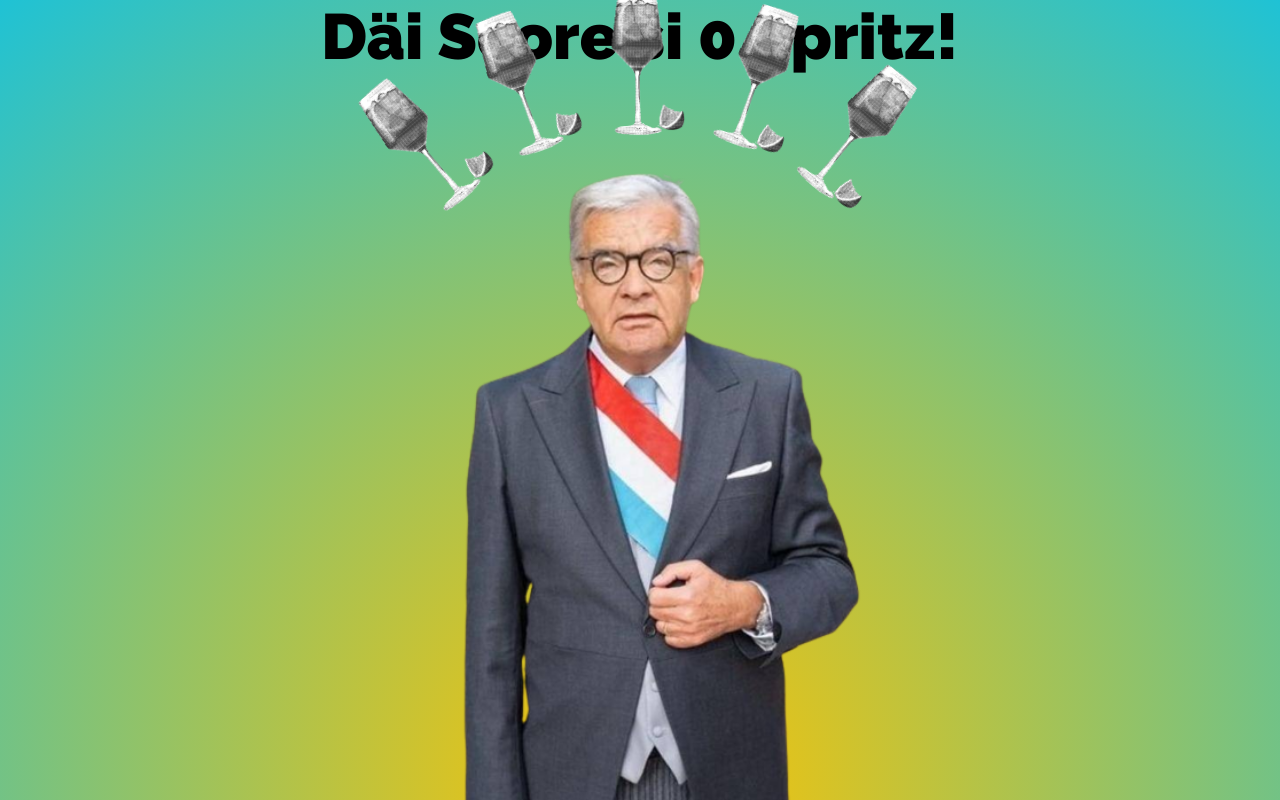
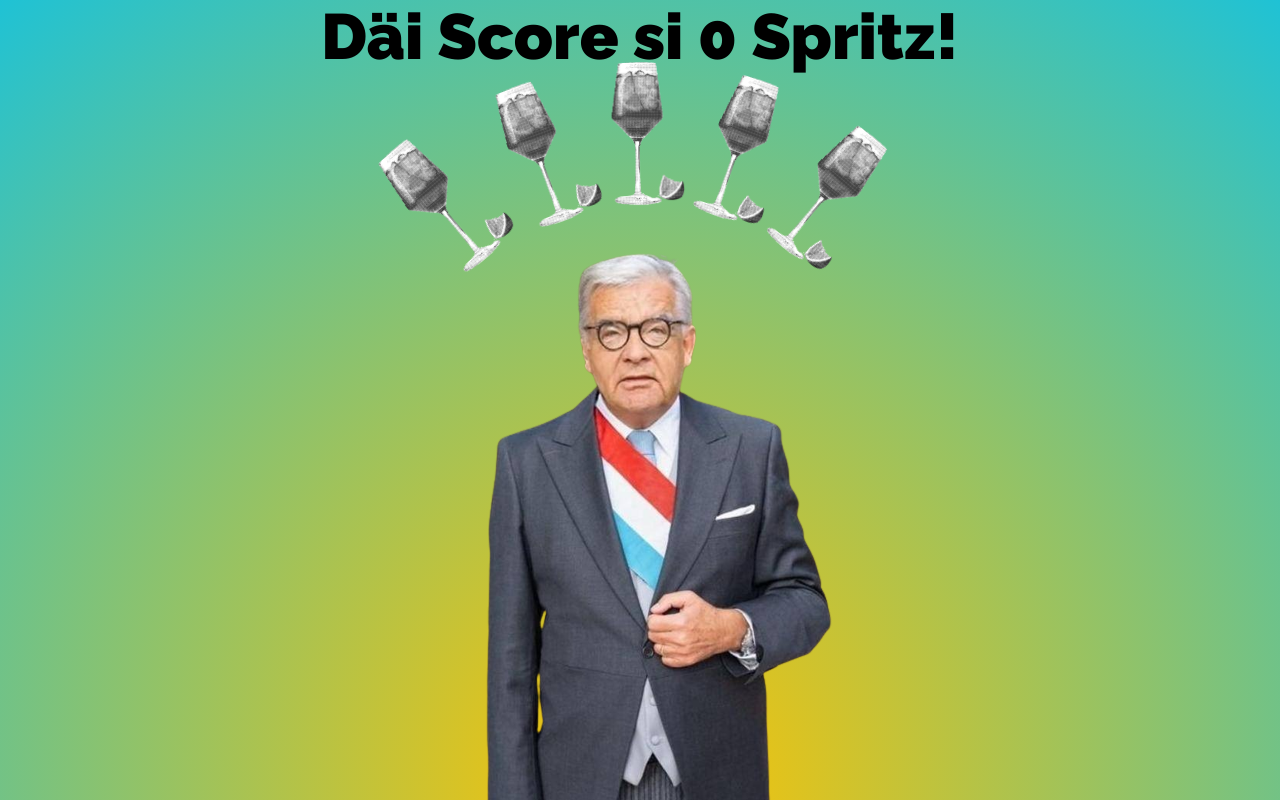
Before and after one commit to fedus/mosar-oder-net, a SvelteKit app: page /play/finish in a window 1280 px wide. Built offline with nearby package versions, Linux system fonts and the light colour scheme.

Commit message:
feat: wippedy wip

```diff
--- a/src/routes/play/finish/+page.svelte
+++ b/src/routes/play/finish/+page.svelte
@@ -1,4 +1,5 @@
 <script lang="ts">
+    import { onMount } from 'svelte';
     import Mosavatar from '$lib/components/mosavatar.svelte';
     import aperol from "$lib/assets/mosavatars/aperol.png";
 
@@ -6,7 +7,11 @@
 
     const { score, rounds } = gameStateStore;
 
+    let ready = false;
+
     $: mosavatar_index = $score == 0 ? 0 : $score - 1;
+
+    onMount(() => ready = true);
 </script>
 
 <div class="score-container">
@@ -17,10 +22,13 @@
     <div class="mosavatar-score-container">
         <div class="score-aperol">
             {#each [...Array(5).keys()] as idx}
-                <img src={aperol} class={`score-${idx + 1}`} class:inactive={idx + 1 > $score} alt="Aperol Spritz">
+                {@const className = `score-${idx + 1}`}
+                <img src={aperol} class={`aperol ${ready ? className : ''}`} class:inactive={idx + 1 > $score} alt="Aperol Spritz">
             {/each}
         </div>
-        <Mosavatar mainSrc={`/mosavatars/m_score_${mosavatar_index}.png`} />
+        <div class="mosavatar">
+            <Mosavatar mainSrc={`/mosavatars/m_score_${mosavatar_index}.png`} />
+        </div>
     </div>
 </div>
 
@@ -48,30 +56,48 @@
             bottom: 0;
 
             .score-aperol {
-                img {
+                .aperol {
+                    position: absolute;
+                    left: 50%;
+                    transform: translateX(-50%) translateY(50px);
                     width: 100px;
+
+                    transition: transform 1s;
                 }
 
                 .score-1 {
-                    transform: translate(-20px, 80px) rotate(-40deg);
+                    transform: translateX(-250%) translateY(-100px) rotate(-40deg);
                 }
 
                 .score-2 {
-                    transform: translate(-20px, 20px) rotate(-20deg);
+                    transform: translateX(-150%) translateY(-150px) rotate(-20deg);
+                    transition-delay: .3s;
+                }
+
+                .score-3 {
+                    transform: translateX(-50%) translateY(-170px);
+                    transition-delay: .6s;
                 }
 
                 .score-4 {
-                    transform: translate(20px, 15px) rotate(20deg);
+                    transform: translateX(50%) translateY(-155px) rotate(20deg);
+                    transition-delay: .9s;
                 }
 
                 .score-5 {
-                    transform: translate(20px, 70px) rotate(40deg);
+                    transform: translateX(140%) translateY(-110px) rotate(40deg);
+                    transition-delay: 1.2s;
                 }
 
                 .inactive {
                     filter: grayscale(100%);
                 }
             }
+
+            .mosavatar {
+                position: relative;
+                z-index: 1;
+            }
         }
     }
 </style>
```
